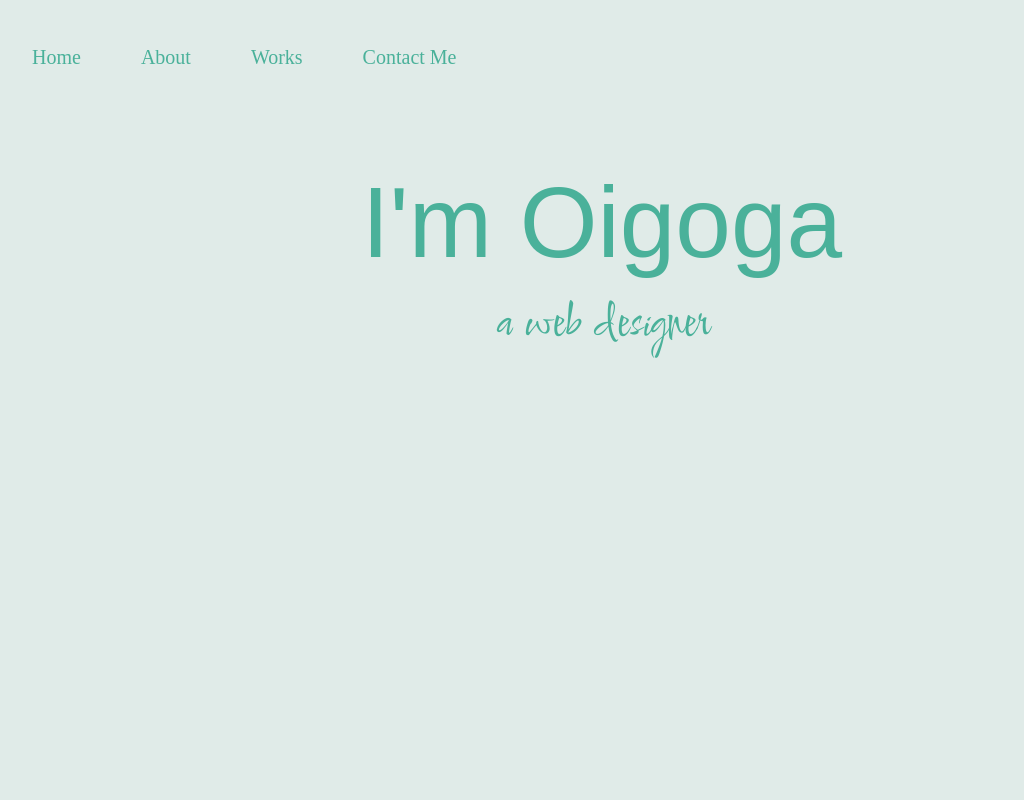
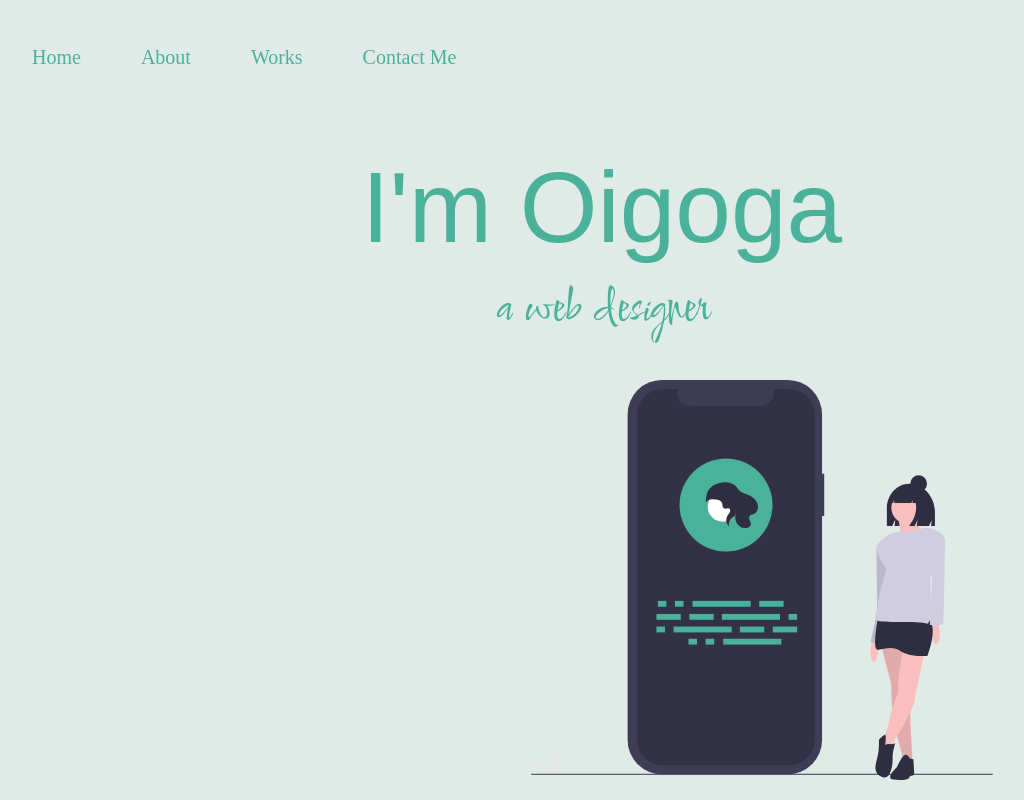
Before and after one commit to oigoga/learning_portfolio, a plain HTML site: page index.html in a window 1280 px wide. Shown: the whole page, without its empty margins (38-1062 px from the left). Drawn offline with Linux system fonts and the light colour scheme; a web font is replaced by a local one.

Commit message:
Added a picture to my home pag

```diff
--- a/index.html
+++ b/index.html
@@ -37,6 +37,8 @@
         <hi class="intro_name">I'm Oigoga</hi>
         <p class="intro_about">a web designer</p>
       </section>
+      <img src="images/image2.svg" alt="proud_me" class="image_two" />
     </header>
+
   </body>
 </html>
--- a/styles/index.css
+++ b/styles/index.css
@@ -50,7 +50,7 @@ header.header {
 .intro_name{
     font-family: 'Mochiy Pop P One', sans-serif;
     font-size: 100px;
-    margin: 50px 0 10px 0;
+    margin: 35px 0 10px 0;
 
 }
 .intro_about{
@@ -58,3 +58,12 @@ header.header {
     margin: 0px;
     font-family: 'Comforter', cursive;
 }
+.image_two{
+  width: 500px;
+  height: 400px;
+  position: absolute;
+  top: 380px;
+  left: 550px;
+  margin: 0 auto 0 auto;
+
+}
```
Also changed, not shown: about.html (+0 -3 lines).
